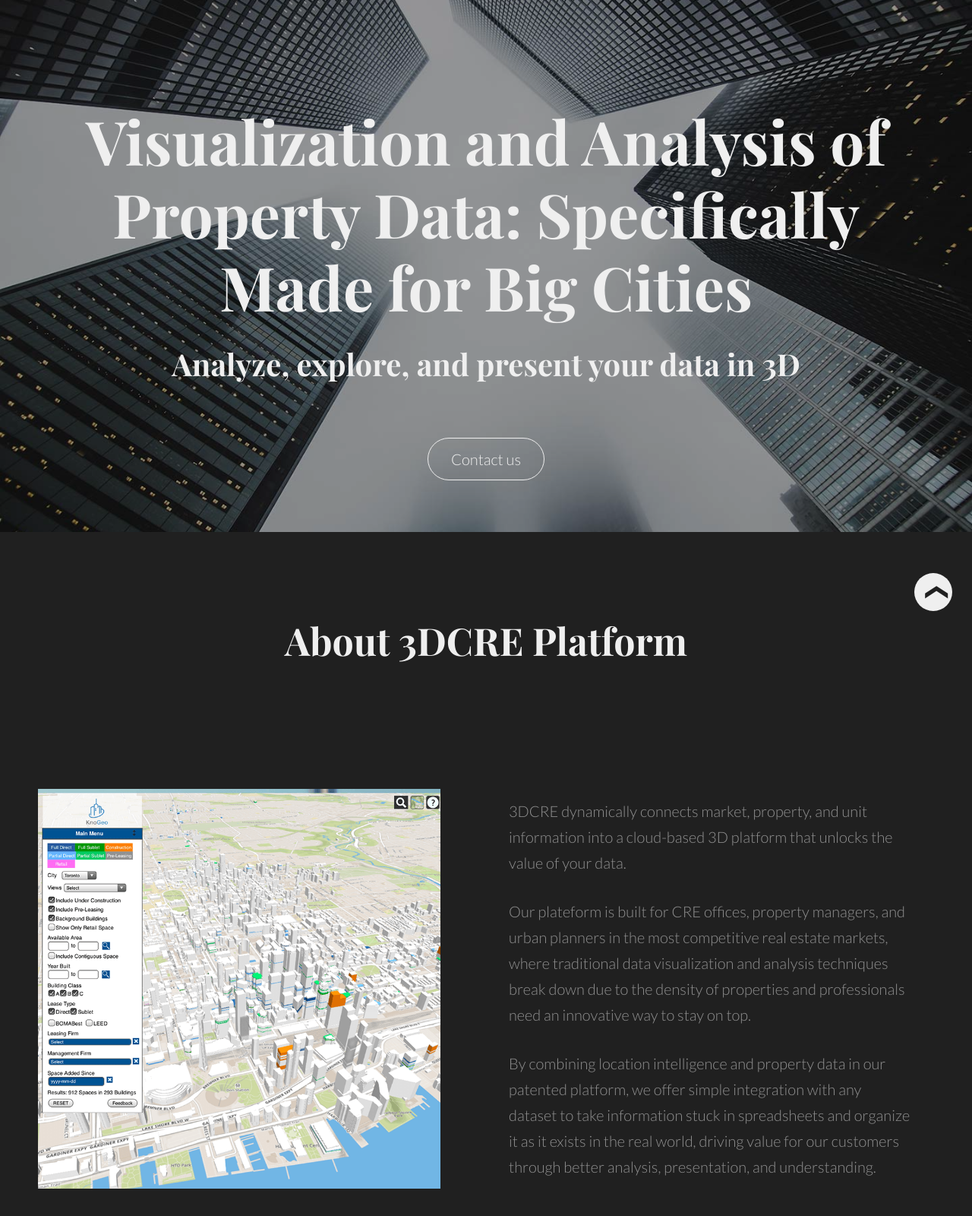
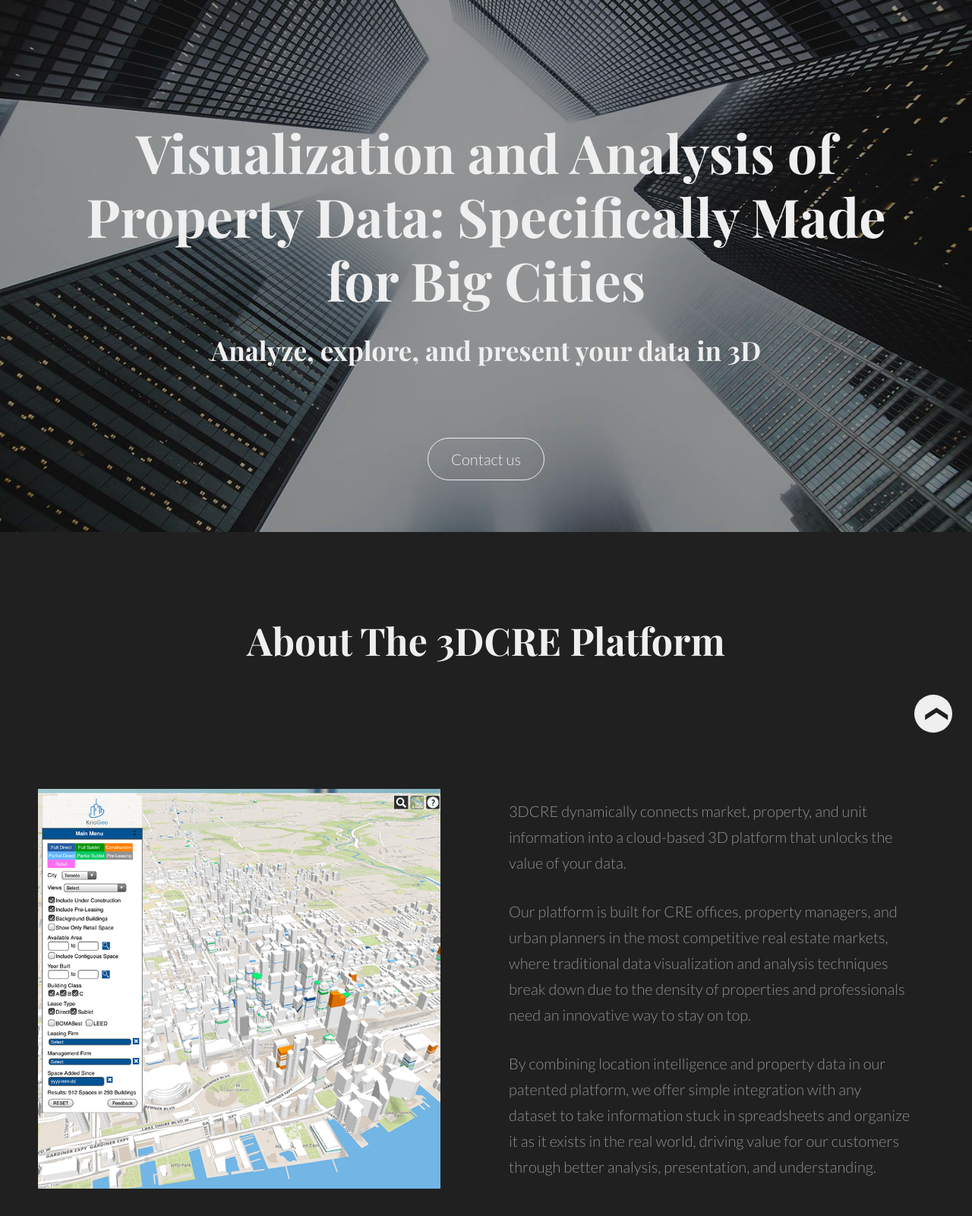
Before and after one commit to ptrckqn/KnoGeo, a Gatsby site: page /commercial in a window 1280 px wide. Shown: the part 60-1660 px from the top of the page at 76% size. Built offline with nearby package versions, Linux system fonts and the light colour scheme; Gatsby itself is replaced by a stand-in of ours.

Commit message:
Fix stuff

```diff
--- a/src/components/device.js
+++ b/src/components/device.js
@@ -6,7 +6,7 @@
   padding: 10rem 0 5rem;
   display: grid;
   grid-template-columns: repeat(3, 1fr);
-  grid-template-rows: repeat(2, 90vh);
+  grid-template-rows: repeat(2, minmax(80rem, 90vh));
   overflow: hidden;
   @media only screen and (max-width: 46.25em) {
     grid-template-columns: 1fr;
--- a/src/components/heading.js
+++ b/src/components/heading.js
@@ -9,6 +9,7 @@
   background-size: cover;
   background-repeat: no-repeat;
   z-index: 2;
+  min-height: 62rem;
 `
 
 const Overlay = styled.div`
@@ -54,11 +55,14 @@
 const Title = styled.h1`
   font-family: "Playfair Display", serif;
   font-weight: 700;
-  font-size: 8rem;
+  font-size: 7rem;
   line-height: 1.2;
   margin-bottom: 3rem;
   @media only screen and (max-width: 46.25em) {
     font-size: 6rem;
+  }
+  @media only screen and (max-width: 41em) {
+    font-size: 5rem;
   }
   @media only screen and (max-width: 30em) {
     font-size: 4rem;
@@ -68,7 +72,7 @@
 const Primary = styled.h2`
   font-family: "Playfair Display", serif;
   font-weight: 700;
-  font-size: 4rem;
+  font-size: 3.5rem;
   line-height: 1.2;
   @media only screen and (max-width: 46.25em) {
     font-size: 3rem;
--- a/src/components/scrollToTop.js
+++ b/src/components/scrollToTop.js
@@ -39,7 +39,7 @@
     if (window.pageYOffset > window.innerHeight * 0.95) {
       setShow(0)
     } else {
-      setShow(10)
+      setShow(30)
     }
   }
 
--- a/src/pages/commercial.js
+++ b/src/pages/commercial.js
@@ -84,12 +84,12 @@
         center
         setOpen={setOpen}
       />
-      <Header>About 3DCRE Platform</Header>
+      <Header>About The 3DCRE Platform</Header>
       <Block image={threedcreMain}>
         3DCRE dynamically connects market, property, and unit information into a
         cloud-based 3D platform that unlocks the value of your data.
         <Break />
-        Our plateform is built for CRE offices, property managers, and urban
+        Our platform is built for CRE offices, property managers, and urban
         planners in the most competitive real estate markets, where traditional
         data visualization and analysis techniques break down due to the density
         of properties and professionals need an innovative way to stay on top.
```
